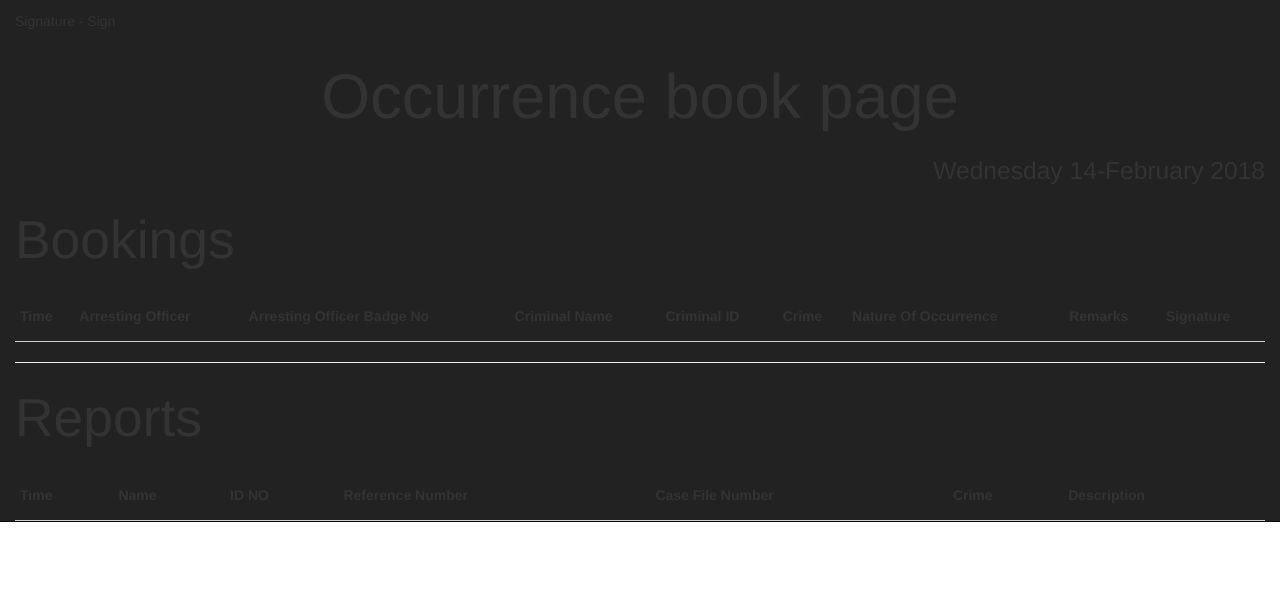
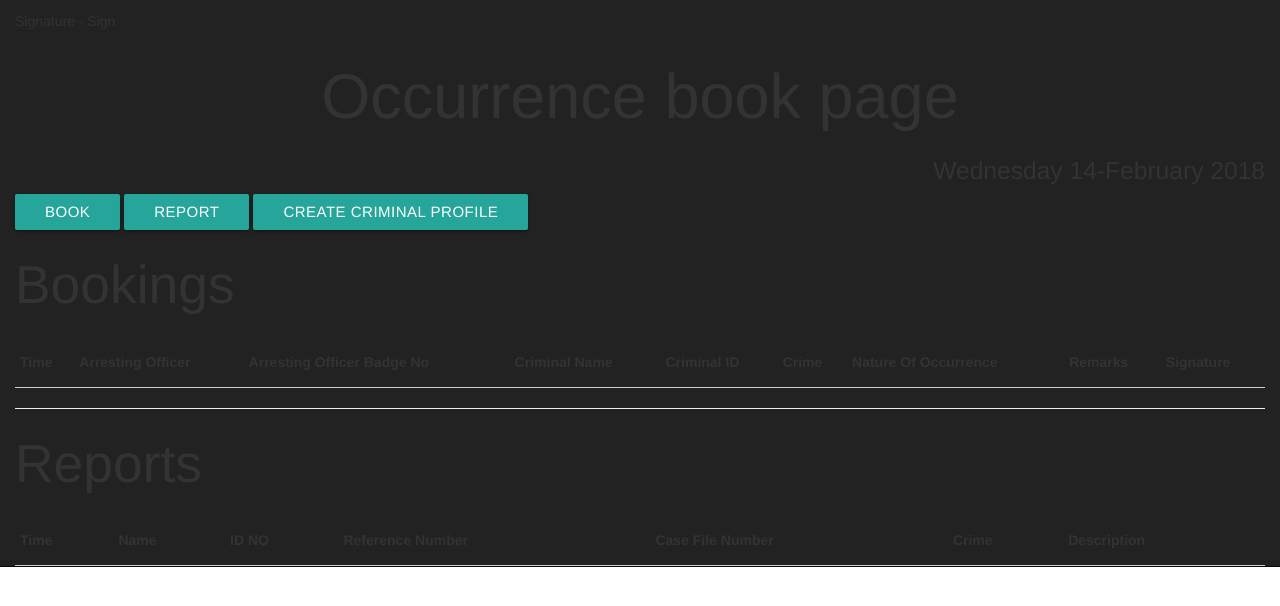
Before and after one commit to mwerumuchai/OB-tracking-system, a Django app: page /occurrence_book/ in a window 1280 px wide. Shown: the part 300-906 px from the top of the page. Run offline with Django 3.2, Linux system fonts and the light colour scheme; data that the repository does not hold is empty; some libraries are stand-ins or nearby versions.

Commit message:
minor updates and modifications

```diff
--- a/ob_system/templates/occurrence-book/occurrence.html
+++ b/ob_system/templates/occurrence-book/occurrence.html
@@ -20,6 +20,12 @@
 
 
   <h5 align="right"> {{date|date:"l d-F Y"}} </h5>
+
+    <a class="btn btn-default" href="{% url 'book' %}"> BOOK </a>
+
+    <a class="btn btn default" href="{% url 'report' %}"> REPORT </a>
+
+    <a class="btn btn-default" href="{% url 'create-criminal-profile' %}"> CREATE CRIMINAL PROFILE </a>
 
 
   <table id="example" class="display" cellspacing="0" width="100%">
@@ -65,7 +71,7 @@
 
         <td> {{ item.a_o_badge_no }} </td>
 
-        <td> {{ item.criminal.name }} </td>
+        <td> <a href="{% url 'criminal-profile' %}"> {{ item.criminal.name }} </a>  </td>
 
         <td> {{ item.criminal.id_no }} </td>
 
```
